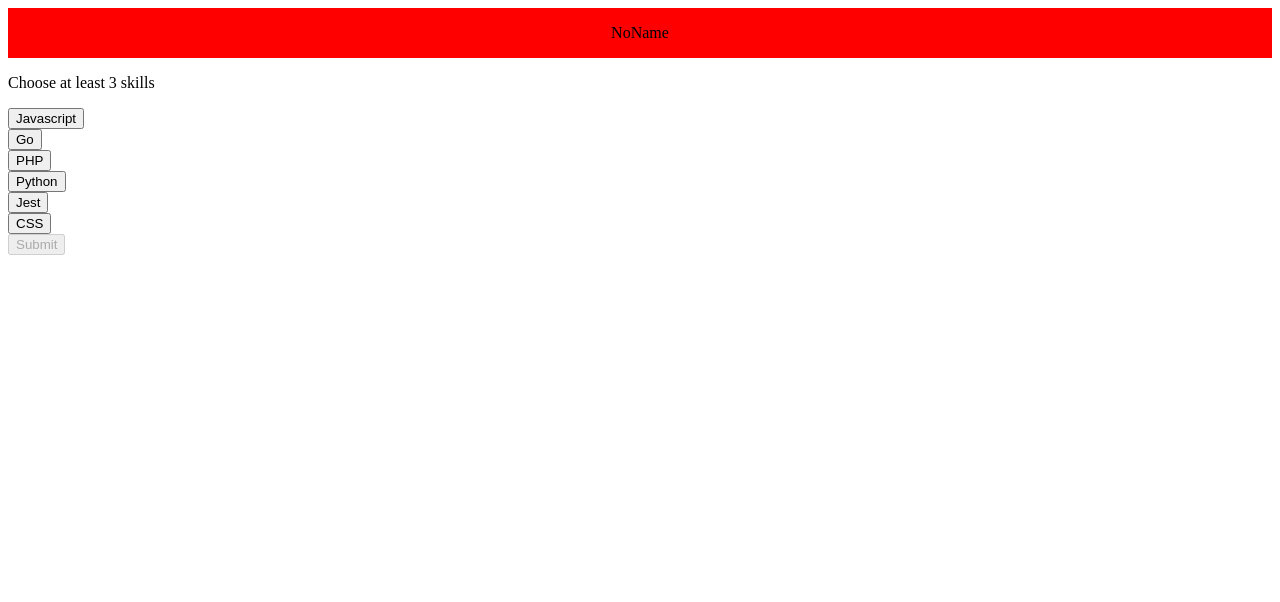
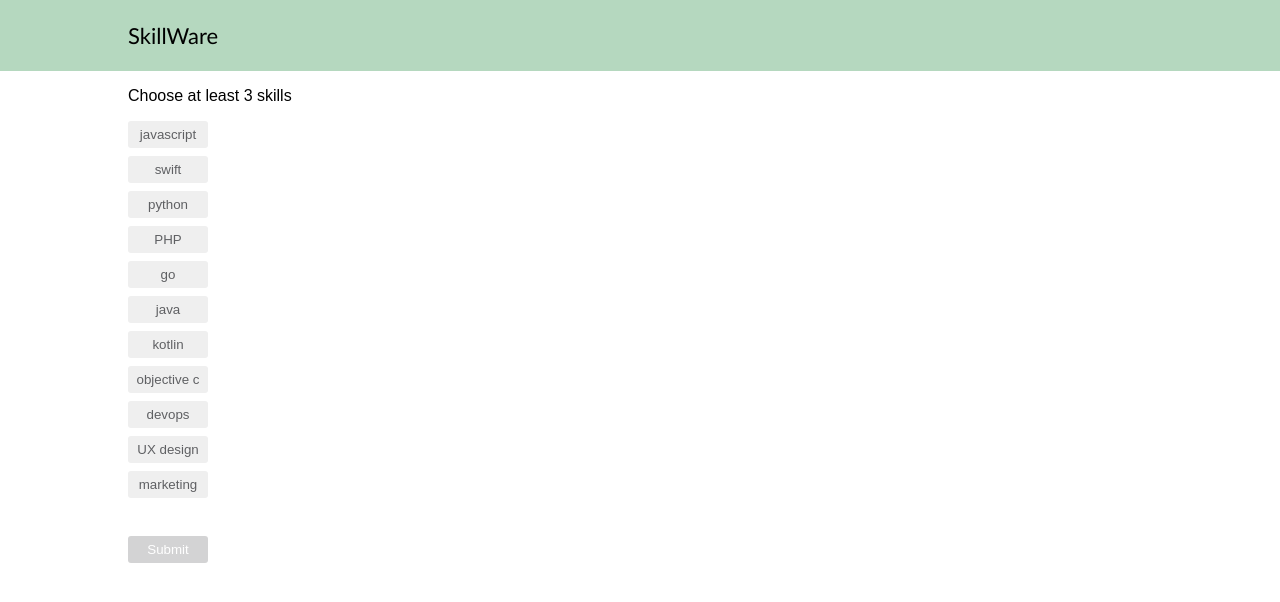
Before and after one commit to alenamalets/service-provider, a Vue app: page /skills in a window 1280 px wide. Shown: the top 602 px of the page. Built offline with nearby package versions, Linux system fonts and the light colour scheme.

Commit message:
added style

```diff
--- a/public/index.html
+++ b/public/index.html
@@ -1,17 +1,11 @@
 <!DOCTYPE html>
-<html lang="">
-  <head>
-    <meta charset="utf-8">
-    <meta http-equiv="X-UA-Compatible" content="IE=edge">
-    <meta name="viewport" content="width=device-width,initial-scale=1.0">
-    <link rel="icon" href="<%= BASE_URL %>favicon.ico">
-    <title><%= htmlWebpackPlugin.options.title %></title>
-  </head>
-  <body>
-    <noscript>
-      <strong>We're sorry but <%= htmlWebpackPlugin.options.title %> doesn't work properly without JavaScript enabled. Please enable it to continue.</strong>
-    </noscript>
-    <div id="app"></div>
-    <!-- built files will be auto injected -->
-  </body>
+<html>
+    <head>
+        <base href="/" />
+        <meta charset="UTF-8" />
+        <title>Test</title>
+    </head>
+    <body>
+        <div id="app"></div>
+    </body>
 </html>
--- a/src/components/logo.vue
+++ b/src/components/logo.vue
@@ -4,8 +4,13 @@ export default {
 </script>
 
 <template lang="pug">
-p NoName
+.container-center
+    p.logo-text SkillWare
 </template>
 
 <style lang="scss">
+    .logo-text {
+        font-family:'Trebuchet MS', 'Lucida Sans Unicode', 'Lucida Grande', 'Lucida Sans', Arial, sans-serif;
+        font-size: 22px;
+    }
 </style>
--- a/src/components/text-input.vue
+++ b/src/components/text-input.vue
@@ -84,4 +84,7 @@ validation-provider(
     font-weight: 300;
     width: 100%;
 }
+.input-container {
+    margin-bottom: 20px;
+}
 </style>
--- a/src/layouts/base-layout.vue
+++ b/src/layouts/base-layout.vue
@@ -15,14 +15,36 @@ export default {
             logo
 </template>
 
-<style lang="scss" scoped>
+<style lang="scss">
+body {
+    margin: 0px;
+    font-family: Arial, Helvetica, sans-serif;
+}
+ .container-center {
+    margin: 0 auto;
+    width: 80%;
+}
+
 .form-content {
     min-width: 375px;
-    background-color: red;
+    background-color: rgb(181, 216, 191);
 }
 
 .logo {
     display: flex;
     justify-content: center;
 }
+.btn-submit {
+    padding: 6px;
+    background: #79c255;
+    border-color: #79c255;
+    color: #fff;
+    width: 80px;
+    border:none;
+    margin-top: 30px;
+    border-radius: 3px;
+}
+.btn-submit:disabled{
+    background-color: #d3d3d4;
+}
 </style>
--- a/src/pages/profile-details.vue
+++ b/src/pages/profile-details.vue
@@ -48,7 +48,7 @@
 </script>
 
 <template lang="pug">
-.container
+.container-center
     validation-observer.form-wrapper(
         tag="div",
         v-slot="{ invalid, pristine, handleSubmit }",
@@ -58,8 +58,9 @@
             @submit.prevent="handleSubmit(onSubmit)"
         )
             h3 Fill in your profile details
-            img.image(id="output")
-            button.btn(class="btn btn-info" @click="onPickFile") Upload profile picture
+            div.image-container
+                img.avatar-image(id="output")
+                button.btn-upload-pic(class="btn btn-info" @click="onPickFile") upload
             input(
                 type="file"
                 ref="fileInput"
@@ -92,8 +93,12 @@
                 class="input-label"
                 :for="attribute",
             ) Date of birth
-            datepicker(v-model="user.dateOfBirth" input-class="input-text" placeholder="Select date")
-            button.btn(
+            datepicker(
+                v-model="user.dateOfBirth",
+                input-class="input-text",
+                placeholder="Select date"
+            )
+            button.btn-submit(
                 type="submit",
                 :disabled="invalid || pristine",
             ) Next
@@ -101,17 +106,29 @@
 </template>
 
 <style lang="scss" scoped>
-.image {
+.image-container {
+    position: relative;
+    height: 96px;
+    width: 96px;
+    margin-bottom: 20px;
+}
+.avatar-image {
     height: 96px;
     width: 96px;
     background-color: lightgrey;
     border-radius: 50%;
+    position: absolute;
 }
 .btn {
     padding: 6px;
     background: #79c255;
     border-color: #79c255;
     color: #fff;
+    position: absolute;
+}
+.btn:disabled{
+    background: #79c2558f;
+    border-color: #79c2558f;
 }
 .container {
     margin: 2rem;
@@ -134,4 +151,20 @@
     font-size: 12px;
     font-weight: 300;
 }
+.btn-upload-pic {
+    padding: 6px;
+    background: none;
+
+    color: #fff;
+    cursor: pointer;
+    border:none;
+    margin-top: 35px;
+    margin-left: 22px;
+
+}
+
+.btn-upload-pic:hover {
+    text-decoration: underline;
+    }
+
 </style>
--- a/src/pages/requests.vue
+++ b/src/pages/requests.vue
@@ -6,11 +6,13 @@
         data() {
             return {
                 allRequests: [],
-                acceptedRequests: []
+                acceptedRequests: [],
+                skillNames: []
             };
         },
         async created() {
-            this.allRequests = await Api.post('skills', this.skills);
+            this.skillNames = this.skills.map(skill => skill.name)
+            this.allRequests = await Api.post('skills', this.skillNames);
         },
         computed: {
             ...mapGetters({
@@ -39,12 +41,11 @@
 </script>
 
 <template lang="pug">
-.container
+.container-center
     .dv(v-if="allRequests.length >0")
-        .requests(v-for="request in allRequests")
+        .request(v-for="request in allRequests")
             h3 {{ request.name }}
-            .skills(v-for="skill in request.skills")
-                span {{skill}}
+            span.skills(v-for="skill in request.skills") {{skill}}
             p {{ request.startDate }} - {{ request.endDate }}
             button(@click="onAccepted(request)") Accept
     .vd(v-else) No data found. Try to choose different skills
@@ -52,8 +53,26 @@
 
 </template>
 
-<style>
-.highlight {
-    color: red
+<style lang="scss" scoped>
+.request {
+   background-color: rgb(255, 255, 255);
+   width: 60%;
+   padding: 0px 20px 20px 20px;
+   margin: 0px;
+   margin-top: 10px;
+   margin-bottom: 10px;
+   border: solid 1px rgb(228, 228, 228);
+   border-radius: 7px;
+
+}
+.skills {
+    margin: 2px;
+    color: rgb(36, 105, 59);
+    font-size: 13px;
+    border-radius: 2px;
+    background-color:rgb(206, 209, 206);
+    color: white;
+    padding: 3px 6px;
+
 }
 </style>
--- a/src/pages/skills.vue
+++ b/src/pages/skills.vue
@@ -4,9 +4,53 @@
     export default {
         data() {
             return {
-                skills: ['Javascript', 'Go', 'PHP', 'Python', 'Jest', 'CSS'],
+                skills: [
+                    {
+                        name: 'javascript',
+                        rate: 0
+                    },
+                    {
+                        name: 'swift',
+                        rate: 0
+                    },
+                    {
+                        name: 'python',
+                        rate: 0
+                    },
+                    {
+                        name: 'PHP',
+                        rate: 0
+                    },
+                    {
+                        name: 'go',
+                        rate: 0
+                    },
+                    {
+                        name: 'java',
+                        rate: 0
+                    },
+                    {
+                        name: 'kotlin',
+                        rate: 0
+                    },
+                    {
+                        name: 'objective c',
+                        rate: 0
+                    },
+                    {
+                        name: 'devops',
+                        rate: 0
+                    },
+                    {
+                        name: 'UX design',
+                        rate: 0
+                    },
+                    {
+                        name: 'marketing',
+                        rate: 0
+                    }
+                ],
                 chosenSkills: [],
-                value: 0
             };
         },
         methods: {
@@ -31,28 +75,78 @@
 
 <template lang="pug">
 .container
+    .container-center
         p Choose at least 3 skills
         div(v-for="(skill, i) in skills")
-        button(
+            button.btn-skill(
                 :class="chosenSkills.includes(skill) ? 'highlight': 'nope'",
                 @click="toggleSkill(skill)"
-        ) {{ skill }}
+            ) {{ skill.name }}
             .slider(v-show="chosenSkills.includes(skill)")
-            span Indicate your experience
-            el-slider(
-                v-model="value"
+                div.additional-info
+                    div.additional-info-text Indicate your experience
+                el-slider.slider-skills(
+                    v-model="skill.rate"
                     :step="1"
                     :max="10"
                     show-stops
                 )
-    button(
+            div.separator
+
+        button.btn-submit(
             :disabled="chosenSkills.length < 3",
             @click="getRequests"
             ) Submit
 </template>
 
 <style lang="scss">
+.separator{
+    clear: left;
+}
+.btn-skill {
+    padding: 6px;
+    border:none;
+    color: #5f6063;
+    border-radius: 3px;
+    width: 80px;
+    margin-bottom: 8px;
+}
 .highlight {
-    color: red
+    background-color: #a2e7b7;
+    color: #444547;
+    float: left;
 }
+.additional-info {
+    float: left;
+    padding: 7px;
+    // padding-left: 90px;
+    font-size: 12px;
+    color: #9c9c9c;
+}
+
+.slider-skills {
+    float: left;
+    width: 40%;
+}
+
+
+.el-slider__runway {
+    margin: 12px;
+}
+.el-slider__bar {
+    height: 6px;
+    background-color: #34996a;
+}
+.el-slider__button {
+    width: 10px;
+    height: 10px;
+    border: 2px solid #2c7c5b;
+    background-color: #FFF;
+    border-radius: 50%;
+    transition: .2s;
+    }
+.el-slider__stop {
+    background-color: #E4E7ED;
+}
+
 </style>
```
Lines whose indentation alone changed are shown as unchanged.
